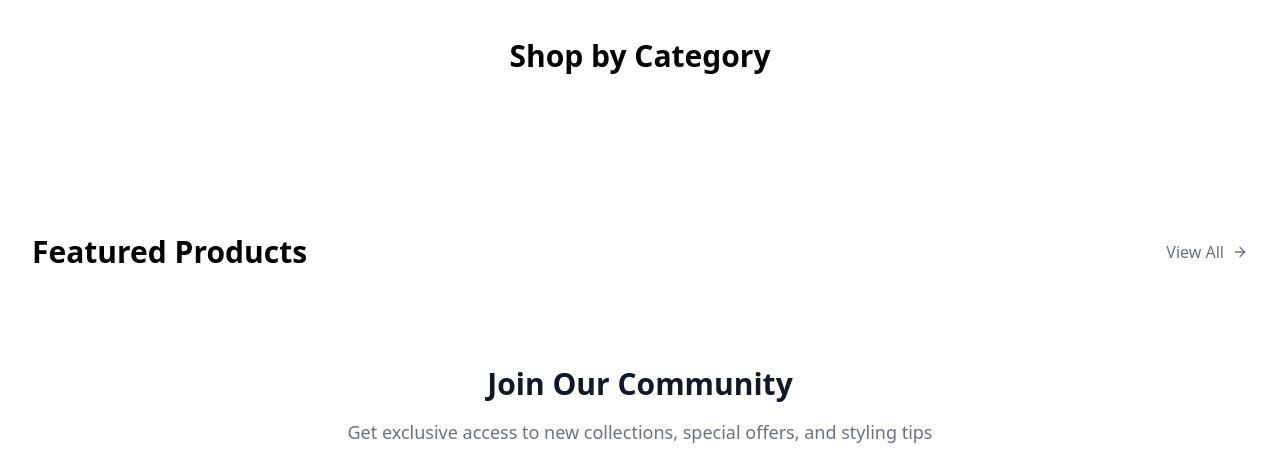
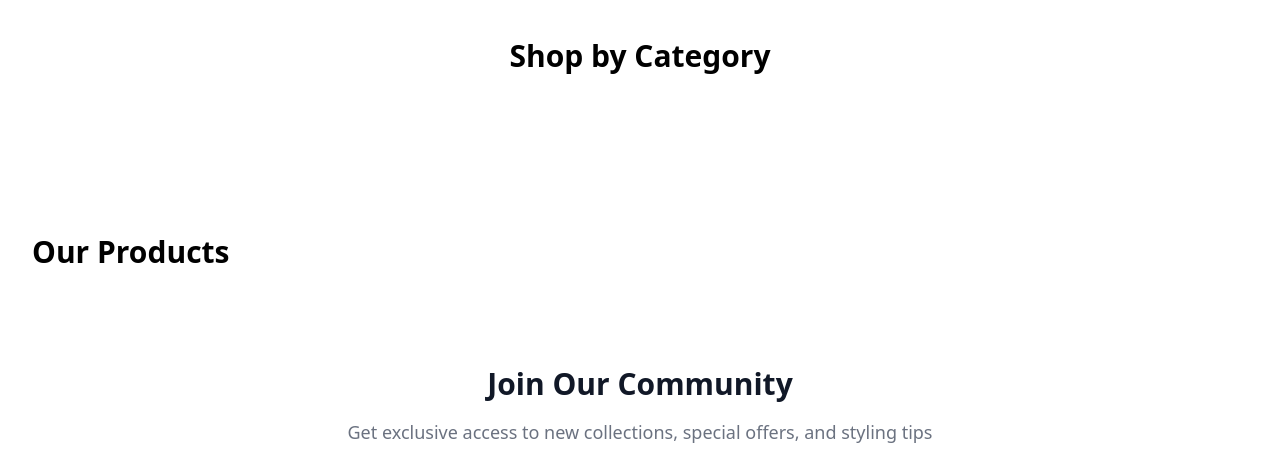
Before and after one commit to Sh0kerbled/simply-lovely, a Django app: page / in a window 1280 px wide. Shown: the part 503-965 px from the top of the page. Run offline with Django 4.2, Linux system fonts and the light colour scheme; data that the repository does not hold is empty; style sheets or scripts are compiled from the project's sources; some libraries are stand-ins or nearby versions.

Commit message:
view all removed

```diff
--- a/app/templates/index.html
+++ b/app/templates/index.html
@@ -58,25 +58,7 @@
 
   <section class="max-w-7xl mx-auto px-4 sm:px-6 lg:px-8 py-16">
     <div class="flex items-center justify-between mb-8">
-      <h2 class="text-3xl font-semibold">Featured Products</h2>
-      <button
-        class="text-gray-500 hover:text-gray-900 transition-colors inline-flex items-center space-x-1"
-      >
-        <span>View All</span>
-        <svg
-          class="w-4 h-4"
-          xmlns="http://www.w3.org/2000/svg"
-          viewBox="0 0 24 24"
-          fill="none"
-          stroke="currentColor"
-          stroke-width="2"
-          stroke-linecap="round"
-          stroke-linejoin="round"
-        >
-          <path d="M5 12h14"></path>
-          <path d="m12 5 7 7-7 7"></path>
-        </svg>
-      </button>
+      <h2 class="text-3xl font-semibold">Our Products</h2>
     </div>
 
     <div class="grid grid-cols-1 sm:grid-cols-2 lg:grid-cols-4 gap-6">
```
